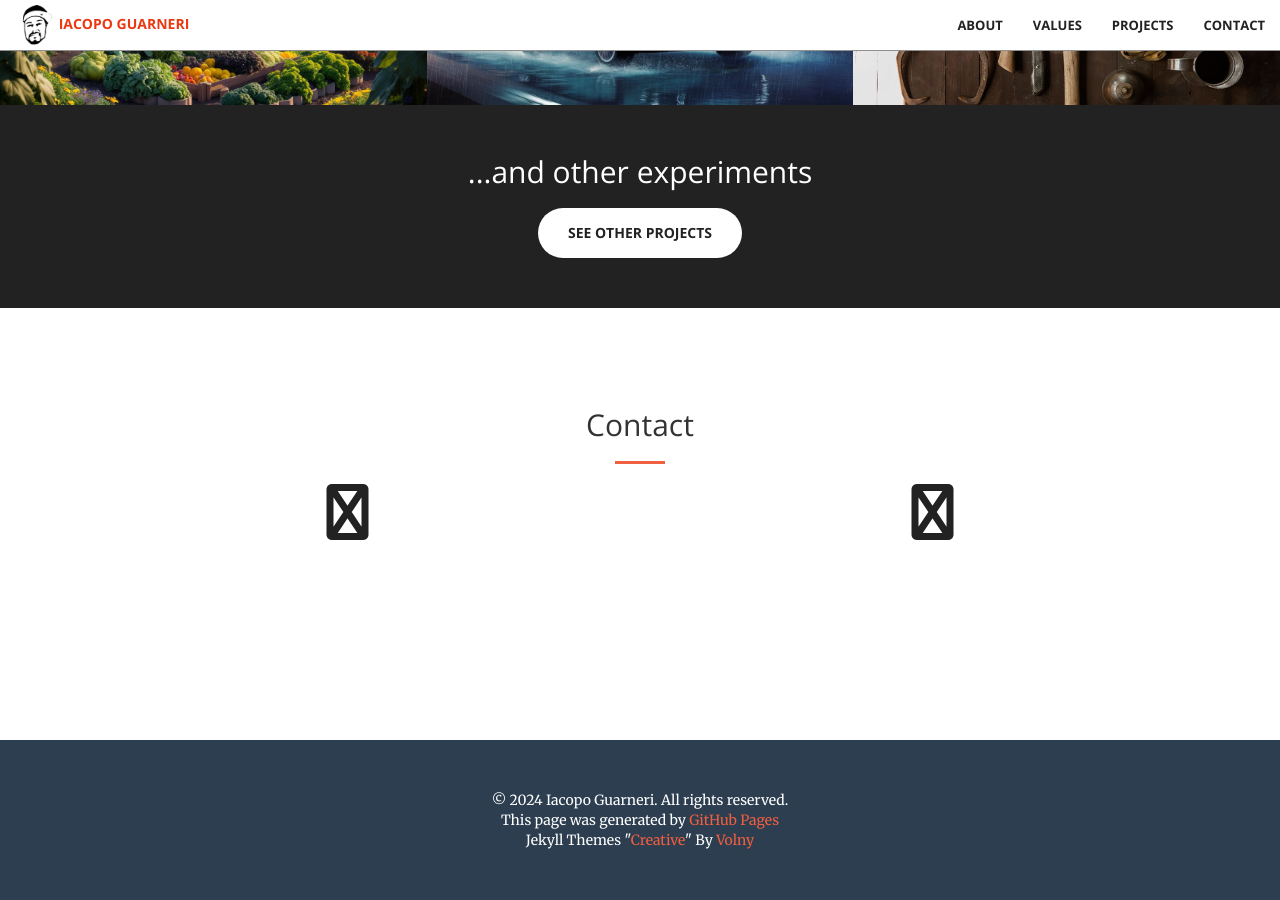
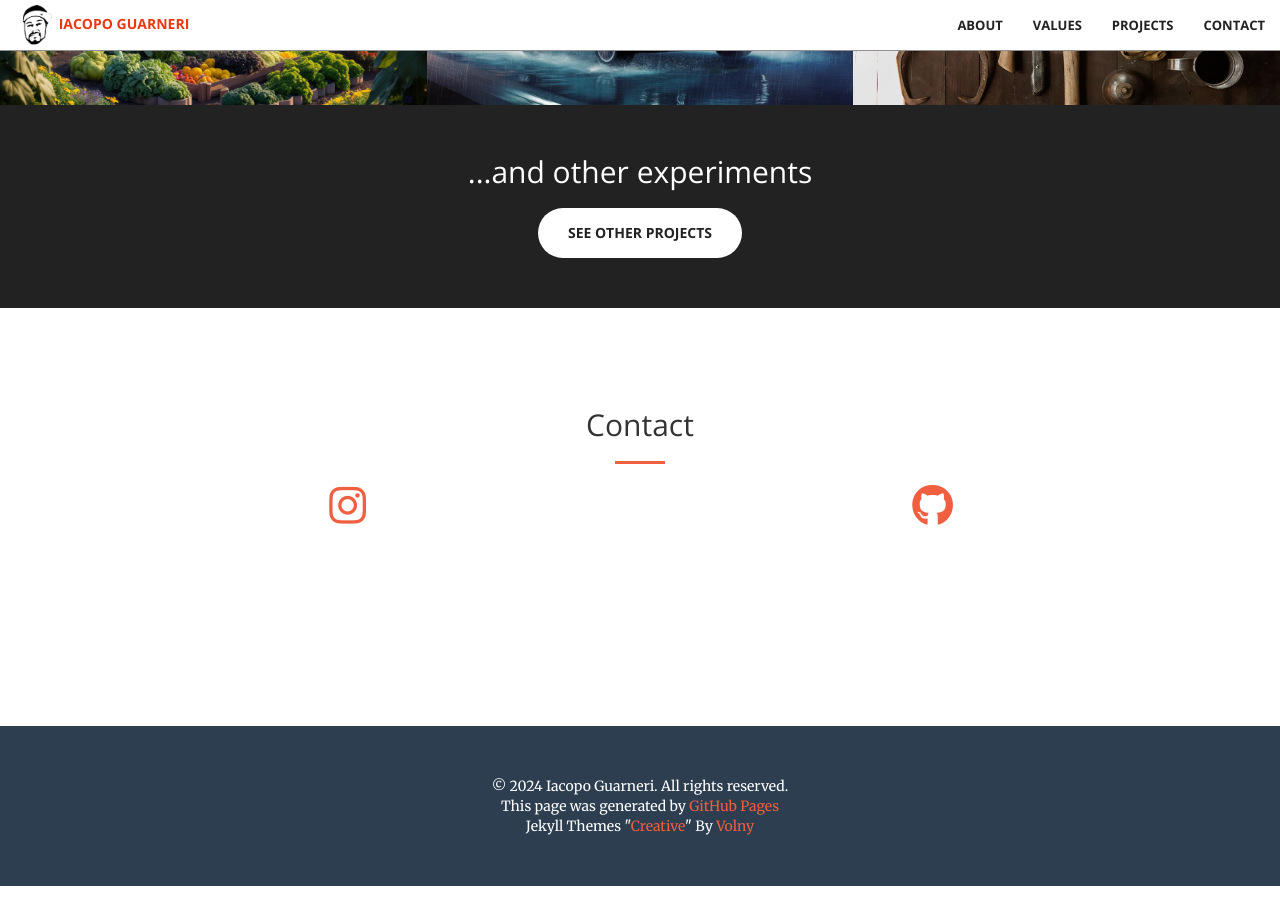
Before and after one commit to iacoposk8/iacoposk8.github.io, a Jekyll site: the page built from index.html, in a window 1280 px wide and 900 px high, scrolled down 1494 px. Built offline with Jekyll 4.4.1, drawn with Linux system fonts in a browser that asks for light colours.

Commit message:
Update contact.html

```diff
--- a/_includes/contact.html
+++ b/_includes/contact.html
@@ -7,17 +7,17 @@
             </div>
         <div class="col-lg-2 col-lg-offset-2 text-center">
             <a href="https://www.instagram.com/iacoposk8/" target="_blank">
-                <i class="fa fa-instagram fa-3x wow bounceIn" data-wow-delay=".1s"></i>
+                <i class="fa-brands fa-instagram fa-3x wow bounceIn" data-wow-delay=".1s"></i>
             </a>
         </div>
         <div class="col-lg-2 col-lg-offset-1 text-center">
             <a href="mailto:{{ site.email }}">
-            <i class="fa fa-envelope-o fa-3x wow bounceIn" data-wow-delay=".1s"></i>
+            <i class="fa-brands fa-envelope-o fa-3x wow bounceIn" data-wow-delay=".1s"></i>
             </a>
         </div>
         <div class="col-lg-2 col-lg-offset-1 text-center">
             <a href="https://github.com/iacoposk8" target="_blank">
-            <i class="fa fa-github fa-3x wow bounceIn" data-wow-delay=".1s"></i>
+            <i class="fa-brands fa-github fa-3x wow bounceIn" data-wow-delay=".1s"></i>
             </a>
         </div>
 
```
